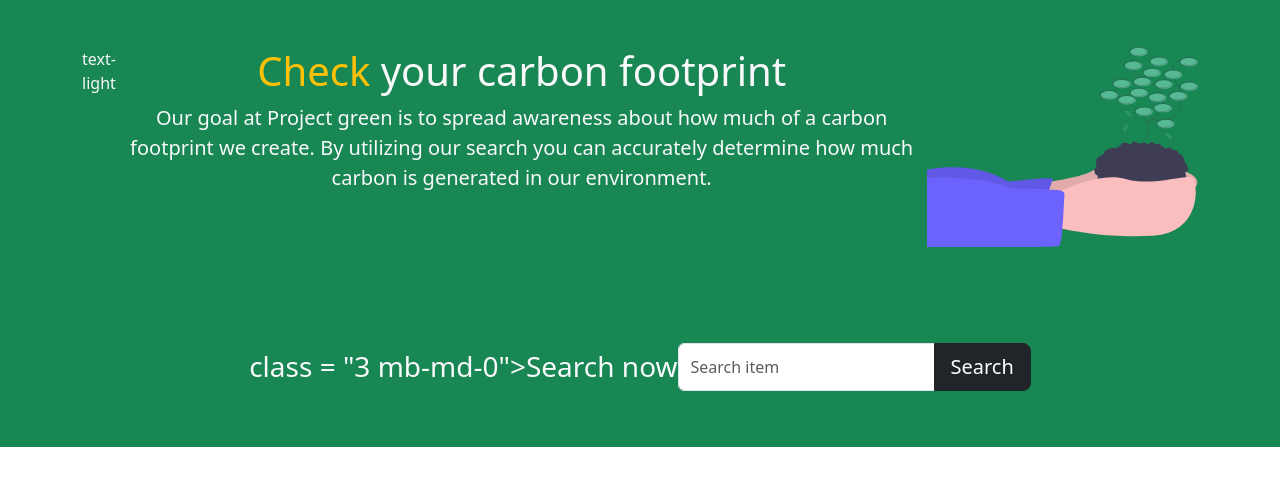
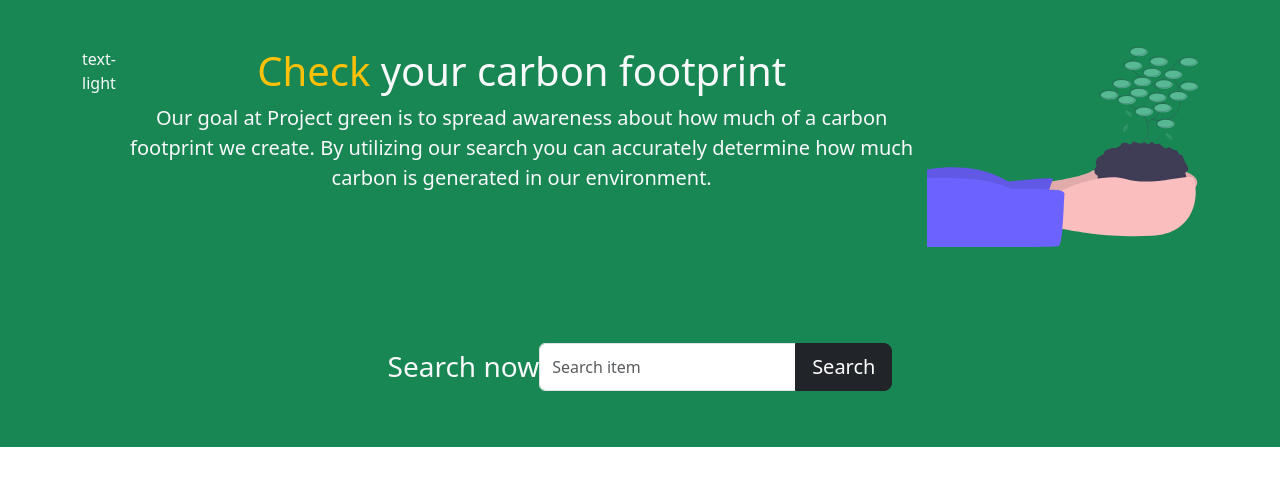
Before and after one commit to wanderman12345/Cruzhacks, a Flask app: page / in a window 1280 px wide. Shown: the part 25-511 px from the top of the page. Run offline with Flask 2, Linux system fonts and the light colour scheme.

Commit message:
minor change

```diff
--- a/templates/index.html
+++ b/templates/index.html
@@ -51,7 +51,7 @@
     <section class = "bg-success text-light p-5">
         <div class = "container">
         <div class = "d-md-flex justify-content-between align-items-center">
-        <h3>class = "3 mb-md-0">Search now<h3>
+        <h3>Search now<h3>
             <form action="/search" method="post" class="input-group news-input">
                 <input type="text" class="form-control" placeholder="Search item" aria-label="Recipient's username" aria-describedby="button-addon2" name="query">
                 <input type="submit" class="btn btn-dark btn-lg" type="button" id="button-addon2" value="Search">
--- a/templates/results.html
+++ b/templates/results.html
@@ -5,7 +5,7 @@
 <title>Results for {{query}}:</title>
 
 <body>
-
+    <h1>Carbon footprint of {{query}}</h1>
     <p>results here</p>
 </body>
 
```
